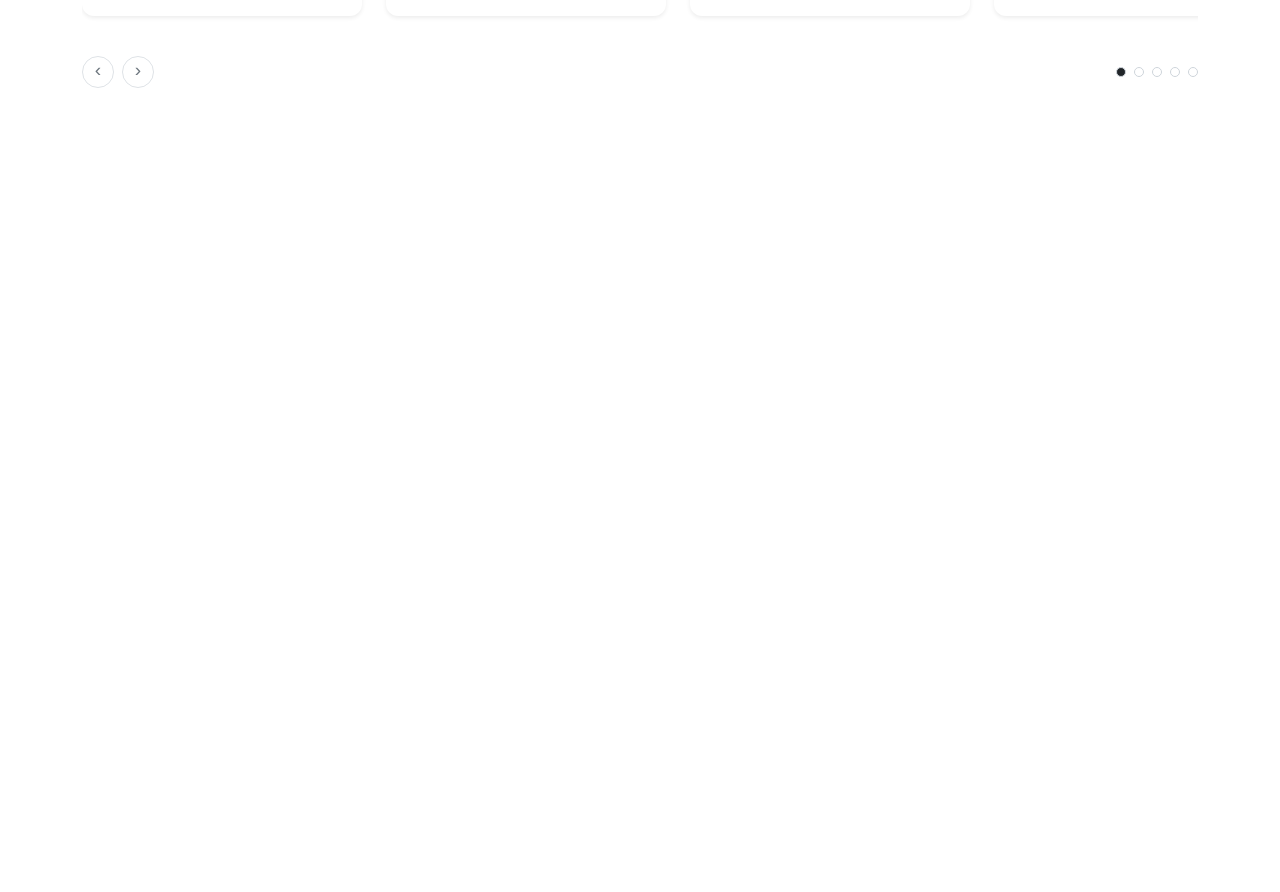
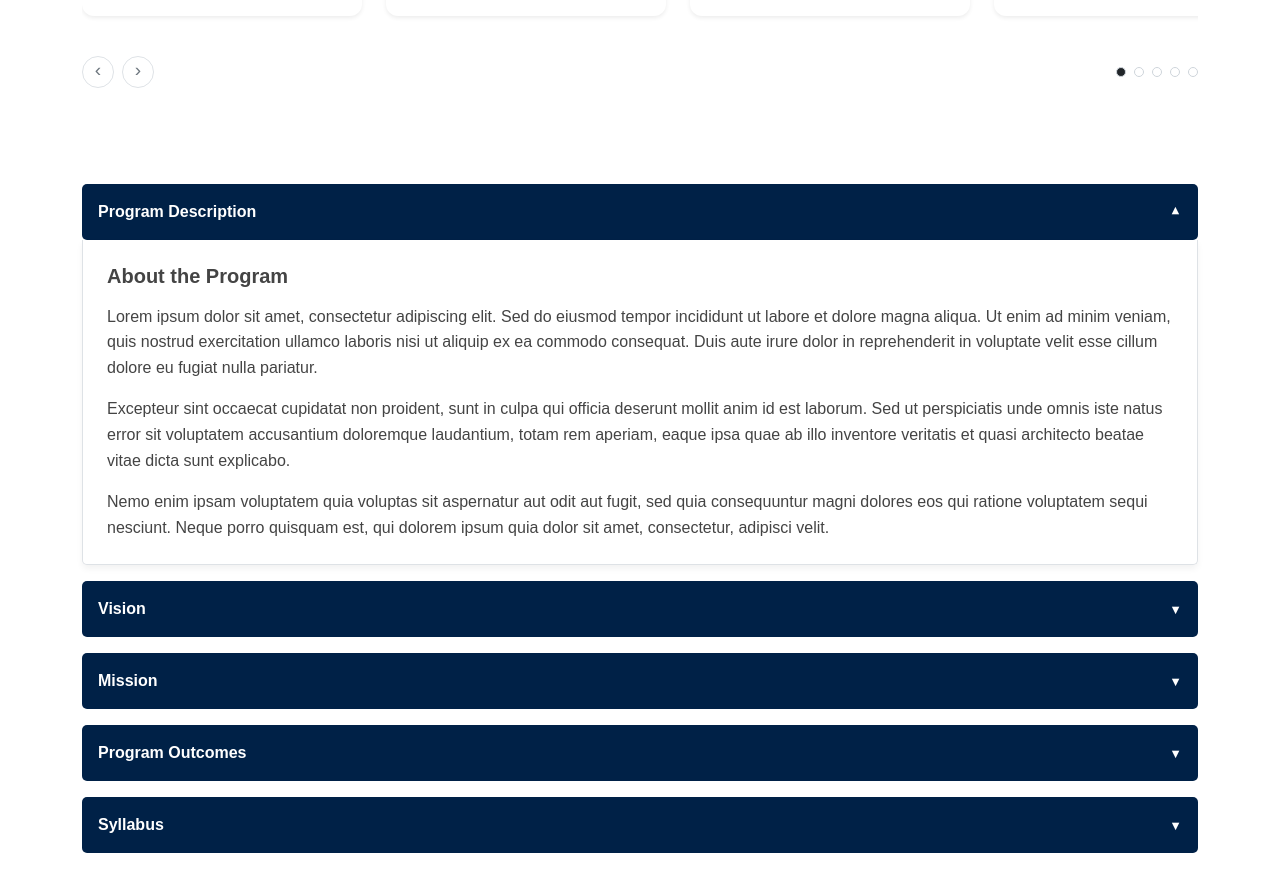
Before and after one commit to ArnavBhardwaj123/Dept-Website, a Next.js app in the folder deptweb/: page / in a window 1280 px wide. Shown: the part 2280-3172 px from the top of the page. Before the commit the page ends 2416 px from the top, so only its background shows below. Built offline with nearby package versions, Linux system fonts and the light colour scheme.

Commit message:
program details added

```diff
--- a/deptweb/src/app/page.js
+++ b/deptweb/src/app/page.js
@@ -2,6 +2,7 @@ import DgxCoe from "@/components/home/dgxcoe";
 import PlacementOverview from "@/components/home/placement-overview";
 import KeyHighlights from "@/components/home/key-highlight";
 import Faculty from "@/components/home/faculty";
+import ProgramDetails from "@/components/home/program-details";
 
 export default function Home() {
   return (
@@ -10,6 +11,7 @@ export default function Home() {
       <PlacementOverview />
       <KeyHighlights />
       <Faculty />
+      <ProgramDetails />
     </>
   );
 }
--- /dev/null
+++ b/deptweb/src/components/home/program-details.jsx
@@ -0,0 +1,122 @@
+'use client';
+
+import React, { useState } from 'react';
+
+export default function ProgramDetails() {
+    const [activeIndex, setActiveIndex] = useState(0);
+
+    const programs = [
+        {
+            title: "Program Description",
+            content: (
+                <>
+                    <h5 className="fw-bold mb-3">About the Program</h5>
+                    <p className="mb-3">
+                        Lorem ipsum dolor sit amet, consectetur adipiscing elit. Sed do eiusmod tempor incididunt ut labore et dolore magna aliqua. Ut enim ad minim veniam, quis nostrud exercitation ullamco laboris nisi ut aliquip ex ea commodo consequat. Duis aute irure dolor in reprehenderit in voluptate velit esse cillum dolore eu fugiat nulla pariatur.
+                    </p>
+                    <p className="mb-3">
+                        Excepteur sint occaecat cupidatat non proident, sunt in culpa qui officia deserunt mollit anim id est laborum. Sed ut perspiciatis unde omnis iste natus error sit voluptatem accusantium doloremque laudantium, totam rem aperiam, eaque ipsa quae ab illo inventore veritatis et quasi architecto beatae vitae dicta sunt explicabo.
+                    </p>
+                    <p className="mb-0">
+                        Nemo enim ipsam voluptatem quia voluptas sit aspernatur aut odit aut fugit, sed quia consequuntur magni dolores eos qui ratione voluptatem sequi nesciunt. Neque porro quisquam est, qui dolorem ipsum quia dolor sit amet, consectetur, adipisci velit.
+                    </p>
+                </>
+            )
+        },
+        {
+            title: "Vision",
+            content: (
+                <p className="mb-0">
+                    Lorem ipsum dolor sit amet, consectetur adipiscing elit. Nullam in dui mauris. Vivamus hendrerit arcu sed erat molestie vehicula. Sed auctor neque eu tellus rhoncus ut eleifend nibh porttitor. Ut in nulla enim. Phasellus molestie magna non est bibendum non venenatis nisl tempor. Suspendisse dictum feugiat nisl ut dapibus.
+                </p>
+            )
+        },
+        {
+            title: "Mission",
+            content: (
+                <p className="mb-0">
+                    Sed ut perspiciatis unde omnis iste natus error sit voluptatem accusantium doloremque laudantium, totam rem aperiam, eaque ipsa quae ab illo inventore veritatis et quasi architecto beatae vitae dicta sunt explicabo. Nemo enim ipsam voluptatem quia voluptas sit aspernatur aut odit aut fugit.
+                </p>
+            )
+        },
+        {
+            title: "Program Outcomes",
+            content: (
+                <p className="mb-0">
+                    At vero eos et accusamus et iusto odio dignissimos ducimus qui blanditiis praesentium voluptatum deleniti atque corrupti quos dolores et quas molestias excepturi sint occaecati cupiditate non provident, similique sunt in culpa qui officia deserunt mollitia animi, id est laborum et dolorum fuga.
+                </p>
+            )
+        },
+        {
+            title: "Syllabus",
+            content: (
+                <p className="mb-0">
+                    Et harum quidem rerum facilis est et expedita distinctio. Nam libero tempore, cum soluta nobis est eligendi optio cumque nihil impedit quo minus id quod maxime placeat facere possimus, omnis voluptas assumenda est, omnis dolor repellendus. Temporibus autem quibusdam et aut officiis debitis aut rerum necessitatibus saepe eveniet ut et voluptates repudiandae sint et molestiae non recusandae.
+                </p>
+            )
+        }
+    ];
+
+    const toggleAccordion = (index) => {
+        setActiveIndex(activeIndex === index ? -1 : index);
+    };
+
+    return (
+        <section className="py-5 bg-white">
+            <div className="container">
+                <div className="d-flex flex-column gap-3">
+                    {programs.map((item, index) => {
+                        const isActive = activeIndex === index;
+                        return (
+                            <div key={index} className="accordion-item border-0">
+                                {/* Header */}
+                                <button
+                                    onClick={() => toggleAccordion(index)}
+                                    className="w-100 d-flex justify-content-between align-items-center p-3 border-0 text-start"
+                                    style={{
+                                        backgroundColor: '#002147', // Deep blue
+                                        color: '#ffffff',
+                                        borderRadius: '5px',
+                                        cursor: 'pointer',
+                                        transition: 'background-color 0.3s ease'
+                                    }}
+                                >
+                                    <span className="fw-semibold" style={{ fontSize: '1rem' }}>
+                                        {item.title}
+                                    </span>
+                                    <span
+                                        style={{
+                                            transform: isActive ? 'rotate(180deg)' : 'rotate(0deg)',
+                                            transition: 'transform 0.3s ease',
+                                            fontSize: '0.8rem'
+                                        }}
+                                    >
+                                        ▼
+                                    </span>
+                                </button>
+
+                                {/* Body */}
+                                <div
+                                    className="overflow-hidden bg-white"
+                                    style={{
+                                        maxHeight: isActive ? '1000px' : '0',
+                                        transition: 'max-height 0.5s ease-in-out',
+                                        opacity: isActive ? 1 : 0,
+                                        boxShadow: isActive ? '0 4px 6px rgba(0,0,0,0.05)' : 'none',
+                                        border: isActive ? '1px solid #dee2e6' : 'none',
+                                        borderTop: 'none',
+                                        borderRadius: '0 0 5px 5px'
+                                    }}
+                                >
+                                    <div className="p-4" style={{ color: '#444', lineHeight: '1.6' }}>
+                                        {item.content}
+                                    </div>
+                                </div>
+                            </div>
+                        );
+                    })}
+                </div>
+            </div>
+        </section>
+    );
+}
```
